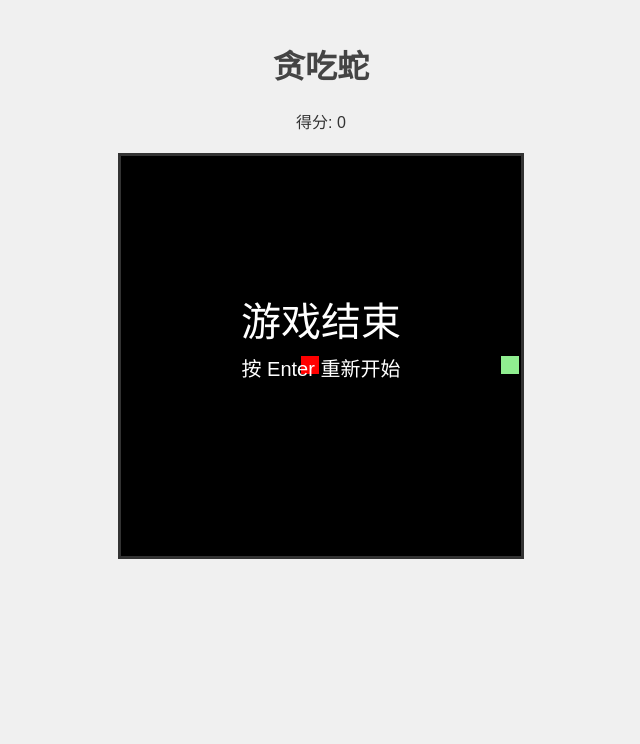
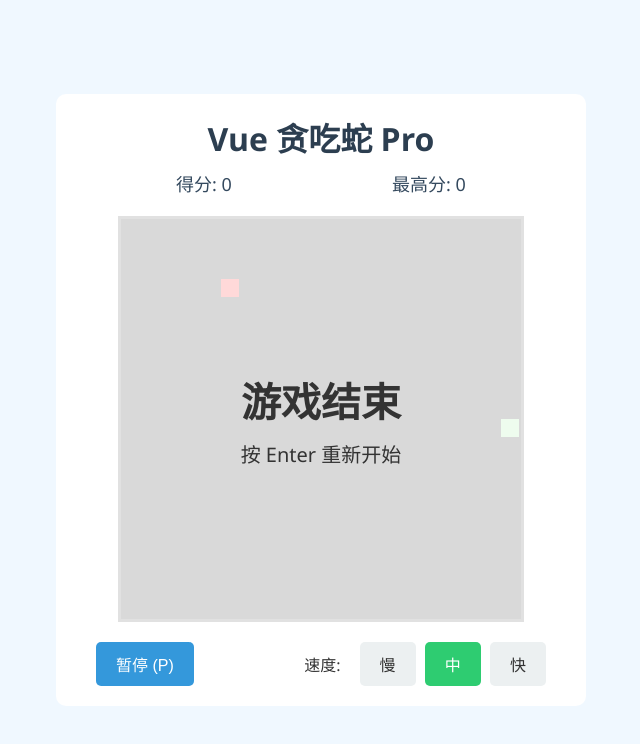
Before and after one commit to 13567/Codex, a plain HTML site: page index.html in a window 1280 px wide. Shown: the whole page, without its empty margins (319-959 px from the left). Drawn offline with nearby package versions, Linux system fonts and the light colour scheme.

Commit message:
feat: 添加暂停、调速和最高分记录功能

```diff
--- a/index.html
+++ b/index.html
@@ -3,13 +3,40 @@
 <head>
     <meta charset="UTF-8">
     <meta name="viewport" content="width=device-width, initial-scale=1.0">
-    <title>贪吃蛇</title>
+    <title>Vue 贪吃蛇 Pro</title>
     <link rel="stylesheet" href="style.css">
+    <script src="https://cdn.jsdelivr.net/npm/vue@2"></script>
 </head>
 <body>
-    <h1>贪吃蛇</h1>
-    <p>得分: <span id="score">0</span></p>
-    <canvas id="gameCanvas" width="400" height="400"></canvas>
+    <div id="app">
+        <div class="header">
+            <h1>{{ title }}</h1>
+            <div class="scoreboard">
+                <div>得分: <span>{{ score }}</span></div>
+                <div>最高分: <span>{{ highScore }}</span></div>
+            </div>
+        </div>
+        <div class="game-container">
+            <canvas ref="gameCanvas" width="400" height="400"></canvas>
+            <div v-if="gameIsOver" class="game-overlay">
+                <div>游戏结束</div>
+                <small>按 Enter 重新开始</small>
+            </div>
+            <div v-if="isPaused && !gameIsOver" class="game-overlay">
+                <div>已暂停</div>
+                <small>按 P 继续</small>
+            </div>
+        </div>
+        <div class="controls">
+            <button @click="togglePause">{{ isPaused ? '继续' : '暂停' }} (P)</button>
+            <div class="speed-controls">
+                <span>速度:</span>
+                <button @click="setSpeed('slow')" :class="{ active: speedName === 'slow' }">慢</button>
+                <button @click="setSpeed('normal')" :class="{ active: speedName === 'normal' }">中</button>
+                <button @click="setSpeed('fast')" :class="{ active: speedName === 'fast' }">快</button>
+            </div>
+        </div>
+    </div>
     <script src="script.js"></script>
 </body>
 </html>
--- a/script.js
+++ b/script.js
@@ -1,141 +1,179 @@
-const canvas = document.getElementById('gameCanvas');
-const ctx = canvas.getContext('2d');
-const scoreElement = document.getElementById('score');
+new Vue({
+    el: '#app',
+    data: {
+        title: 'Vue 贪吃蛇 Pro',
+        score: 0,
+        highScore: 0,
+        gameIsOver: false,
+        isPaused: false,
+        gridSize: 20,
+        snake: [],
+        food: {},
+        direction: 'right',
+        changingDirection: false,
+        gameInterval: null,
+        canvas: null,
+        ctx: null,
+        speeds: {
+            slow: 200,
+            normal: 120,
+            fast: 70,
+        },
+        speedName: 'normal',
+    },
+    computed: {
+        tileCount() {
+            return this.canvas ? this.canvas.width / this.gridSize : 0;
+        },
+        currentSpeed() {
+            return this.speeds[this.speedName];
+        }
+    },
+    methods: {
+        init() {
+            this.canvas = this.$refs.gameCanvas;
+            this.ctx = this.canvas.getContext('2d');
+            this.highScore = localStorage.getItem('snakeHighScore') || 0;
+            document.addEventListener('keydown', this.handleKeyDown);
+            this.startGame();
+        },
+        startGame() {
+            this.snake = [{ x: 10, y: 10 }];
+            this.score = 0;
+            this.direction = 'right';
+            this.gameIsOver = false;
+            this.isPaused = false;
+            this.createFood();
+            this.runGame();
+        },
+        runGame() {
+            clearInterval(this.gameInterval);
+            this.gameInterval = setInterval(this.gameLoop, this.currentSpeed);
+        },
+        gameLoop() {
+            if (this.isPaused || this.gameIsOver) return;
 
-const gridSize = 20;
-const tileCount = canvas.width / gridSize;
+            this.changingDirection = false;
+            this.clearCanvas();
+            this.drawFood();
+            this.moveSnake();
+            this.drawSnake();
+        },
+        endGame() {
+            this.gameIsOver = true;
+            if (this.score > this.highScore) {
+                this.highScore = this.score;
+                localStorage.setItem('snakeHighScore', this.score);
+            }
+            clearInterval(this.gameInterval);
+        },
+        clearCanvas() {
+            this.ctx.fillStyle = 'black';
+            this.ctx.fillRect(0, 0, this.canvas.width, this.canvas.height);
+        },
+        drawSnake() {
+            this.ctx.fillStyle = 'lightgreen';
+            this.snake.forEach(part => {
+                this.ctx.fillRect(part.x * this.gridSize, part.y * this.gridSize, this.gridSize - 2, this.gridSize - 2);
+            });
+        },
+        moveSnake() {
+            const head = { x: this.snake[0].x, y: this.snake[0].y };
 
-let snake = [{ x: 10, y: 10 }];
-let food = {};
-let score = 0;
-let direction = 'right';
-let changingDirection = false;
-let gameIsOver = false;
-
-function main() {
-    if (gameIsOver) {
-        ctx.fillStyle = 'white';
-        ctx.font = '40px Arial';
-        ctx.textAlign = 'center';
-        ctx.fillText('游戏结束', canvas.width / 2, canvas.height / 2 - 20);
-        ctx.font = '20px Arial';
-        ctx.fillText('按 Enter 重新开始', canvas.width / 2, canvas.height / 2 + 20);
-        return;
-    }
-
-    changingDirection = false;
-    setTimeout(function onTick() {
-        clearCanvas();
-        drawFood();
-        moveSnake();
-        drawSnake();
-        main();
-    }, 120);
-}
-
-function clearCanvas() {
-    ctx.fillStyle = 'black';
-    ctx.fillRect(0, 0, canvas.width, canvas.height);
-}
-
-function drawSnake() {
-    ctx.fillStyle = 'lightgreen';
-    snake.forEach(part => {
-        ctx.fillRect(part.x * gridSize, part.y * gridSize, gridSize - 2, gridSize - 2);
-    });
-}
-
-function moveSnake() {
-    const head = { x: snake[0].x, y: snake[0].y };
-
-    switch (direction) {
+            switch (this.direction) {
                 case 'up': head.y -= 1; break;
                 case 'down': head.y += 1; break;
                 case 'left': head.x -= 1; break;
                 case 'right': head.x += 1; break;
             }
 
-    checkCollision(head);
-    if (gameIsOver) return;
+            if (this.checkCollision(head)) {
+                this.endGame();
+                return;
+            }
 
-    snake.unshift(head);
+            this.snake.unshift(head);
 
-    if (head.x === food.x && head.y === food.y) {
-        score += 10;
-        scoreElement.textContent = score;
-        createFood();
+            if (head.x === this.food.x && head.y === this.food.y) {
+                this.score += 10;
+                this.createFood();
             } else {
-        snake.pop();
+                this.snake.pop();
+            }
+        },
+        createFood() {
+            let foodX = Math.floor(Math.random() * this.tileCount);
+            let foodY = Math.floor(Math.random() * this.tileCount);
+            let foodOnSnake = this.snake.some(part => part.x === foodX && part.y === foodY);
+
+            if (foodOnSnake) {
+                this.createFood();
+            } else {
+                this.food = { x: foodX, y: foodY };
+            }
+        },
+        drawFood() {
+            this.ctx.fillStyle = 'red';
+            this.ctx.fillRect(this.food.x * this.gridSize, this.food.y * this.gridSize, this.gridSize - 2, this.gridSize - 2);
+        },
+        checkCollision(head) {
+            if (head.x < 0 || head.x >= this.tileCount || head.y < 0 || head.y >= this.tileCount) {
+                return true;
+            }
+            for (let i = 1; i < this.snake.length; i++) {
+                if (head.x === this.snake[i].x && head.y === this.snake[i].y) {
+                    return true;
                 }
             }
-
-function changeDirection(event) {
+            return false;
+        },
+        togglePause() {
+            this.isPaused = !this.isPaused;
+        },
+        setSpeed(speed) {
+            this.speedName = speed;
+            if (!this.isPaused && !this.gameIsOver) {
+                this.runGame();
+            }
+        },
+        handleKeyDown(event) {
             const LEFT_KEY = 37;
             const RIGHT_KEY = 39;
             const UP_KEY = 38;
             const DOWN_KEY = 40;
             const ENTER_KEY = 13;
+            const P_KEY = 80;
 
-    if (event.keyCode === ENTER_KEY && gameIsOver) {
-        restartGame();
+            if (event.keyCode === ENTER_KEY && this.gameIsOver) {
+                this.startGame();
                 return;
             }
 
-    if (changingDirection) return;
-    changingDirection = true;
+            if (event.keyCode === P_KEY && !this.gameIsOver) {
+                this.togglePause();
+                return;
+            }
+
+            if (this.changingDirection || this.isPaused) return;
+            this.changingDirection = true;
 
             const keyPressed = event.keyCode;
-    const goingUp = direction === 'up';
-    const goingDown = direction === 'down';
-    const goingRight = direction === 'right';
-    const goingLeft = direction === 'left';
+            const goingUp = this.direction === 'up';
+            const goingDown = this.direction === 'down';
+            const goingRight = this.direction === 'right';
+            const goingLeft = this.direction === 'left';
 
-    if (keyPressed === LEFT_KEY && !goingRight) direction = 'left';
-    if (keyPressed === UP_KEY && !goingDown) direction = 'up';
-    if (keyPressed === RIGHT_KEY && !goingLeft) direction = 'right';
-    if (keyPressed === DOWN_KEY && !goingUp) direction = 'down';
+            if (keyPressed === LEFT_KEY && !goingRight) this.direction = 'left';
+            if (keyPressed === UP_KEY && !goingDown) this.direction = 'up';
+            if (keyPressed === RIGHT_KEY && !goingLeft) this.direction = 'right';
+            if (keyPressed === DOWN_KEY && !goingUp) this.direction = 'down';
         }
-
-function createFood() {
-    food.x = Math.floor(Math.random() * tileCount);
-    food.y = Math.floor(Math.random() * tileCount);
-    snake.forEach(function isFoodOnSnake(part) {
-        if (part.x === food.x && part.y === food.y) {
-            createFood();
+    },
+    mounted() {
+        this.init();
+    },
+    beforeDestroy() {
+        document.removeEventListener('keydown', this.handleKeyDown);
+        clearInterval(this.gameInterval);
     }
 });
-}
-
-function drawFood() {
-    ctx.fillStyle = 'red';
-    ctx.fillRect(food.x * gridSize, food.y * gridSize, gridSize - 2, gridSize - 2);
-}
-
-function checkCollision(head) {
-    // Wall collision
-    if (head.x < 0 || head.x >= tileCount || head.y < 0 || head.y >= tileCount) {
-        gameIsOver = true;
-        return;
-    }
-    // Self collision
-    for (let i = 1; i < snake.length; i++) {
-        if (head.x === snake[i].x && head.y === snake[i].y) {
-            gameIsOver = true;
-            return;
-        }
-    }
-}
-
-function restartGame() {
-    snake = [{ x: 10, y: 10 }];
-    score = 0;
-    scoreElement.textContent = score;
-    direction = 'right';
-    gameIsOver = false;
-    createFood();
-    main();
-}
-
-document.addEventListener('keydown', changeDirection);
-createFood();
-main();
--- a/style.css
+++ b/style.css
@@ -1,19 +1,108 @@
 body {
-    background-color: #f0f0f0;
+    background-color: #f0f8ff; /* AliceBlue */
     color: #333;
-    font-family: Arial, sans-serif;
+    font-family: 'Segoe UI', Tahoma, Geneva, Verdana, sans-serif;
+    display: flex;
+    justify-content: center;
+    align-items: center;
+    height: 100vh;
+    margin: 0;
+}
+
+#app {
+    background-color: white;
+    padding: 20px 40px;
+    border-radius: 10px;
+    box-shadow: 0 4px M10px rgba(0,0,0,0.1);
     text-align: center;
-    margin: 0;
-    padding: 20px;
+    min-width: 450px;
+}
+
+.header {
+    margin-bottom: 20px;
 }
 
 h1 {
-    color: #444;
+    color: #2c3e50; /* Darker blue-gray */
+    margin: 0;
+}
+
+.scoreboard {
+    display: flex;
+    justify-content: space-around;
+    font-size: 18px;
+    color: #34495e; /* Wet Asphalt */
+    margin-top: 10px;
+}
+
+.game-container {
+    position: relative; /* For overlay positioning */
 }
 
 canvas {
     background-color: #000;
     border: 3px solid #333;
     display: block;
-    margin: 20px auto;
+    margin: 0 auto;
 }
+
+.game-overlay {
+    position: absolute;
+    top: 0;
+    left: 0;
+    right: 0;
+    bottom: 0;
+    background-color: rgba(255, 255, 255, 0.85);
+    color: #333;
+    display: flex;
+    flex-direction: column;
+    justify-content: center;
+    align-items: center;
+    font-size: 40px;
+    font-weight: bold;
+    text-align: center;
+}
+
+.game-overlay small {
+    font-size: 20px;
+    margin-top: 10px;
+    font-weight: normal;
+}
+
+.controls {
+    margin-top: 20px;
+    display: flex;
+    justify-content: space-between;
+    align-items: center;
+}
+
+button {
+    background-color: #3498db; /* Peter River */
+    color: white;
+    border: none;
+    padding: 10px 20px;
+    border-radius: 5px;
+    font-size: 16px;
+    cursor: pointer;
+    transition: background-color 0.3s;
+}
+
+button:hover {
+    background-color: #2980b9; /* Belize Hole */
+}
+
+.speed-controls span {
+    margin-right: 10px;
+    font-size: 16px;
+}
+
+.speed-controls button {
+    margin-left: 5px;
+    background-color: #ecf0f1; /* Clouds */
+    color: #333;
+}
+
+.speed-controls button.active {
+    background-color: #2ecc71; /* Emerald */
+    color: white;
+}
```
Lines whose indentation alone changed are shown as unchanged.
